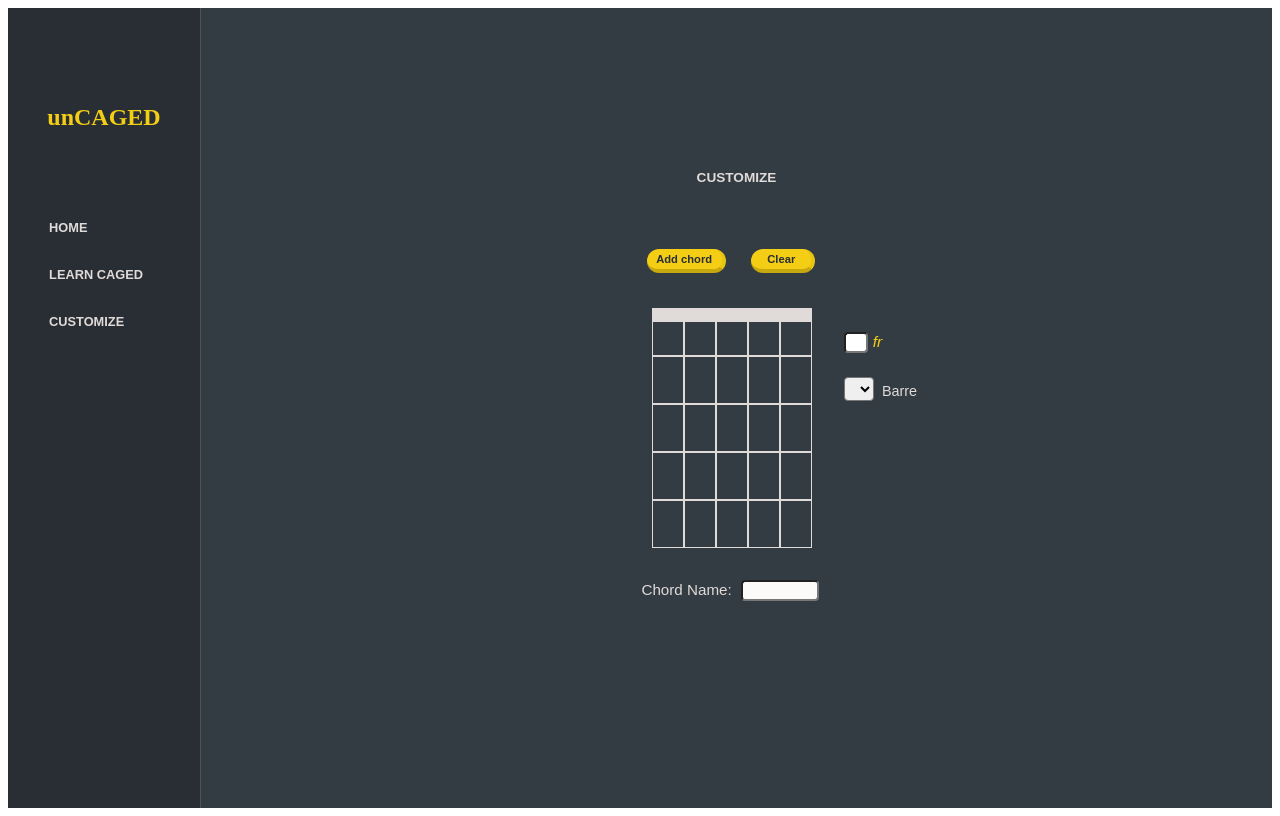
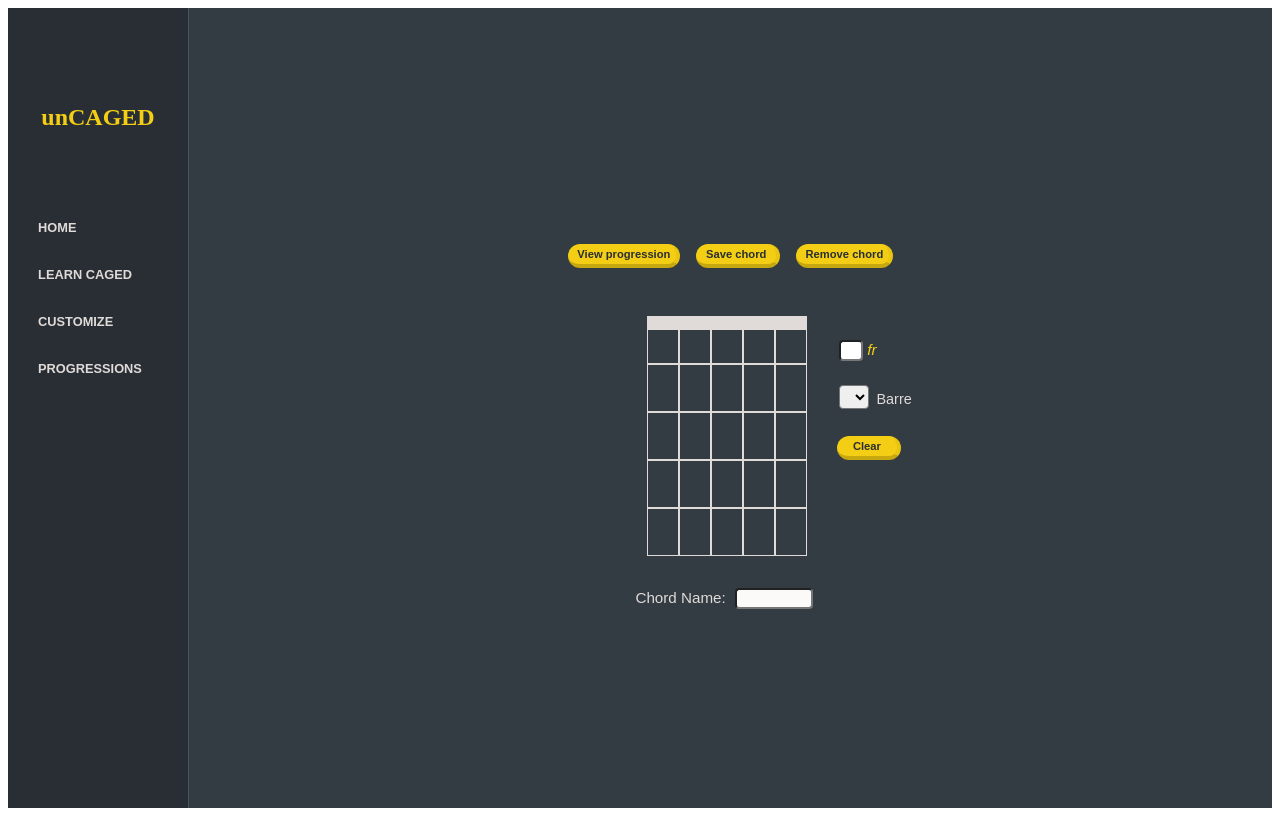
Before and after one commit to SamShubitz/CAGED-Guitar-App, a React (Vite) app: page /Customize in a window 1280 px wide. Built offline with nearby package versions, Linux system fonts and the light colour scheme.

Commit message:
added a fully functional customize section

```diff
--- a/src/App.css
+++ b/src/App.css
@@ -1,6 +1,6 @@
 .app {
   display: flex;
-  height: 100vh;
+  min-height: 100vh;
 }
 
 h1, li {
@@ -12,26 +12,28 @@ li {
   list-style: none;
 }
 
-p, a, label {
+p, a, label, .progressions {
   font-family: 'karla', sans-serif;
   color: #E0DBD8;
   font-size: 1.1rem;
 }
 
-a {
+a, .progressions {
   text-decoration: none;
   font-weight: bold;
   font-size: .8rem;
   display: block;
 }
 
-a:hover {
-  color:#939199
+.progressions:hover, a:hover {
+  color:#939199;
+  cursor: pointer;
 }
 
 .side-nav {
   background-color: #282e34;
-  width: 12rem;
+  width: 180px;
+  flex-shrink: 0;
   position: sticky;
   left: 0px;
   border-right: 1px solid #4d5359;
@@ -95,6 +97,7 @@ a:hover {
   align-items: center;
   flex-flow: wrap;
   margin-top: 2rem;
+  z-index: 2;
 }
 
 .button-section-header {
@@ -122,13 +125,14 @@ button {
 }
 
 button:hover {
-    background-color: #dfbd10;
-    color: #E0DBD8;
+  background-color: #dfbd10;
+  color: #E0DBD8;
 }
 
 .chord-diagram {
   display: flex;
-  width: 10rem;
+  margin-left: 2rem;
+  width: 12rem;
 }
 
 .barre-fret-indicator {
@@ -145,23 +149,21 @@ button:hover {
   border-radius: 4px;
 }
 
-.custom-interface {
-  flex-grow: 1;
-  background-color: #333b43;
-  display: flex;
-  flex-direction: column;
-  align-items: center;
-  justify-content: center;
+.chord-list-header {
+  font-size: 1rem;
+  align-self: flex-start;
+  margin-left: 5rem;
+  margin-bottom: -.2rem;
 }
 
-.custom-button-section {
+.chord-name-list {
+  align-self: flex-start;
+  margin-left: 5rem;
+  margin-right: 1rem;
   display: flex;
-  height: 4rem;
-  gap: .6rem;
-  align-items: flex-end;
-  margin-bottom: -.8rem;
-  margin-right: .7rem;
-  z-index: 1;
+  flex-wrap: wrap;
+  gap: 1rem;
+  padding: 0rem;
 }
 
 .custom-chord-diagram {
@@ -170,7 +172,7 @@ button:hover {
 }
 
 .custom-chord-diagram > .custom-fretboard {
-  margin-left: 6rem;
+  margin-left: 6.5rem;
 }
 
 .diagram-controls {
@@ -187,14 +189,20 @@ button:hover {
   padding-bottom: .5rem;
 }
 
+.clear-button {
+  position: relative;
+  right: .6rem;
+  bottom: .3rem;
+}
+
 .barre-select {
   padding-top: .3rem;
+  margin-right: .5rem;
   border-radius: 4px;
 }
 
 .barre-select-text {
   display: inline;
-  margin-left: .5rem;
   font-size: .9rem;
 }
 
@@ -202,7 +210,7 @@ button:hover {
   padding-top: 2rem;
   padding-left: 1.2rem;
   margin-right: 2rem;
-  height: 3rem;
+  height: 2rem;
 }
 
 .chord-name-input > label {
@@ -222,6 +230,83 @@ button:hover {
 .save-form > button {
   padding-inline: .6rem;
   padding-block: .6rem;
+}
+
+.remove-button {
+  padding-left: .6rem;
+}
+
+.view-mode {
+  display: flex;
+  flex-direction: column;
+  justify-content: center;
+  align-items: center;
+}
+
+.view-progression-button {
+  padding-left: .6rem;
+  padding-block: .6rem;
+}
+
+.view-mode-button-section {
+  padding-block: 2rem;
+  gap: 1rem;
+  width: 8rem;
+  position: absolute;
+  top: 1rem;
+  left: 13rem;
+}
+
+.view-mode-button-section > li {
+  font-family: 'karla', sans-serif;
+  color: #E0DBD8;
+  font-size: .9rem;
+  font-weight: bolder;
+  padding-block: .5rem;
+}
+
+.save-progression-button {
+  font-family: 'karla', sans-serif;
+  color: #E0DBD8;
+  font-size: .9rem;
+  font-weight: bolder;
+  background-color: transparent;
+  border: none;
+  width: 9rem;
+  position: relative;
+  right: 1.25rem;
+  bottom: .8rem;
+}
+
+.save-progression-button:hover, .view-mode-button-section > li:hover {
+  color:#939199;
+  cursor: pointer;
+  background-color: transparent;
+}
+
+.view-mode > ul {
+  display: flex;
+  flex-wrap: wrap;
+  justify-content: center;
+}
+
+.progression-title-input {
+  background-color: transparent;
+  color: #F4CE14;
+  caret-color: #E0DBD8;
+  font-family: 'Playfair Display', serif;
+  border: none;
+  font-size: 2.2rem;
+  text-align: center;
+  margin-top: 7rem;
+  margin-left: 2.2rem;
+  margin-bottom: 1rem;
+}
+
+.chord-list-container {
+  position: absolute;
+  top: 3rem;
+  left: 9rem;
 }
 
 .fret-board {
--- a/src/Caged Section/CAGEDInterface.tsx
+++ b/src/Caged Section/CAGEDInterface.tsx
@@ -1,4 +1,4 @@
-import CustomFretboard from "../Fretboard";
+import Fretboard from "../Fretboard";
 import RootSelect from "../RootSelect";
 import ButtonSection from "./ButtonSection";
 import { useState } from "react";
@@ -25,9 +25,9 @@ const CAGEDInterface = () => {
     setCurrentName(name);
   };
 
-  const getFinalShape = (name, barre) => {
+  const getFinalShape = (barre) => {
     let finalShape;
-    if (name !== barre) {
+    if (isBarred) {
       finalShape = shapes[barre]
         .filter((fret) => fret >= 6)
         .map((fret) => fret + 6);
@@ -74,7 +74,7 @@ const CAGEDInterface = () => {
   };
 
   const buildChord = () => {
-    const finalShape = getFinalShape(currentName, currentBarre);
+    const finalShape = getFinalShape(currentBarre);
     const barreIndicator = getBarreIndicator(currentName, currentBarre);
     const finalChord = {
       name: currentName,
@@ -94,7 +94,7 @@ const CAGEDInterface = () => {
       <p className="button-section-header">Select a shape:</p>
       <ButtonSection handleBarreChange={handleBarreChange} />
       <div className="chord-diagram">
-        <CustomFretboard chord={finalChord} caged={true} />
+        <Fretboard chord={finalChord} caged={true} />
         {isBarred && finalChord.barreIndicator && (
           <p className="barre-fret-indicator">{`${finalChord.barreIndicator}fr`}</p>
         )}
--- a/src/ChordProgression.tsx
+++ /dev/null
@@ -1,3 +0,0 @@
-const ChordProgression = ({ progression }) => {
-  return null;
-};
--- a/src/Custom Section/CustomInterface.tsx
+++ b/src/Custom Section/CustomInterface.tsx
@@ -1,4 +1,5 @@
 import Fretboard from "../Fretboard";
+import ViewModeInterface from "../ViewModeInterface";
 import { useState } from "react";
 
 const CustomInterface = () => {
@@ -10,6 +11,11 @@ const CustomInterface = () => {
     barreIndicator: "",
   });
   const [progression, setProgression] = useState([]);
+  const [viewMode, setViewMode] = useState(false);
+  const displayProgression =
+    progression.length >= 17
+      ? [...progression.slice(0, 16), { name: "..." }]
+      : [...progression];
 
   const handleClear = () => {
     setChord({
@@ -19,6 +25,10 @@ const CustomInterface = () => {
       barre: "",
       barreIndicator: "",
     });
+  };
+
+  const handleChordClear = () => {
+    setProgression([...progression.slice(0, progression.length - 1)]);
   };
 
   const handleSelect = (e) => {
@@ -46,6 +56,10 @@ const CustomInterface = () => {
     });
   };
 
+  const toggleViewMode = () => {
+    setViewMode(!viewMode);
+  };
+
   const handleSave = (e) => {
     e.preventDefault();
     setProgression((prevProgression) => [...prevProgression, chord]);
@@ -53,27 +67,40 @@ const CustomInterface = () => {
   };
 
   return (
-    <div className="custom-interface">
-      <p
-        style={{
-          fontSize: ".85rem",
-          fontWeight: "bolder",
-          marginBottom: "1.5rem",
-        }}
+    <div className="caged-diagram-interface">
+      {!viewMode ? (
+        <>
+          <div className="chord-list-container">
+            {progression.length !== 0 && (
+              <p className="chord-list-header">Chord List</p>
+            )}
+            <ul className="chord-name-list">
+              {displayProgression.map((chord, index) => (
+                <li key={index}>{chord.name}</li>
+              ))}
+            </ul>
+          </div>
+          <div className="button-section">
+            <button
+              className="view-progression-button"
+              onClick={toggleViewMode}
             >
-        CUSTOMIZE
-      </p>
-      <div className="custom-button-section">
-        <form className="save-form" onSubmit={handleSave}>
-          <button type="submit">Add chord</button>
+              View progression
+            </button>
+            <form id="save-form" className="save-form" onSubmit={handleSave}>
+              <button type="submit">Save chord</button>
             </form>
-        <button className="clear-button" onClick={handleClear}>
-          Clear
+            <button className="remove-button" onClick={handleChordClear}>
+              Remove chord
             </button>
           </div>
           <div className="custom-chord-diagram">
             <div className="custom-fretboard">
-          <Fretboard chord={chord} handleClick={handleClick} customize={true} />
+              <Fretboard
+                chord={chord}
+                handleClick={handleClick}
+                customize={true}
+              />
             </div>
             <div className="diagram-controls">
               <label
@@ -106,27 +133,39 @@ const CustomInterface = () => {
                 </select>
                 <p className="barre-select-text">Barre</p>
               </label>
+              <button className="clear-button" onClick={handleClear}>
+                Clear
+              </button>
             </div>
           </div>
-      <div className="chord-name-input">
+          <form className="chord-name-input">
             <label htmlFor="chord-name">Chord Name: </label>
             <input
               type="text"
               id="chord-name"
               name="chord-name"
               className="chord-name"
+              maxLength={9}
               required
+              form="save-form"
               value={chord.name}
               onChange={(e) =>
-            setChord((prevChord) => ({ ...prevChord, name: e.target.value }))
+                setChord((prevChord) => ({
+                  ...prevChord,
+                  name: e.target.value,
+                }))
               }
             />
-      </div>
-      <ul>
-        {progression.map((chord, index) => (
-          <li key={index}>{chord.name}</li>
-        ))}
-      </ul>
+          </form>
+        </>
+      ) : (
+        <ViewModeInterface
+          progression={progression}
+          setProgression={setProgression}
+          viewMode={viewMode}
+          setViewMode={setViewMode}
+        />
+      )}
     </div>
   );
 };
--- a/src/SideNav.tsx
+++ b/src/SideNav.tsx
@@ -14,6 +14,7 @@ const SideNav = () => {
         <li>
           <Link to="/Customize">CUSTOMIZE</Link>
         </li>
+        <li className="progressions">PROGRESSIONS</li>
       </ul>
     </nav>
   );
--- /dev/null
+++ b/src/ViewModeInterface.tsx
@@ -0,0 +1,71 @@
+import Fretboard from "./Fretboard";
+import { useState } from "react";
+
+const ViewModeInterface = ({
+  progression,
+  setProgression,
+  viewMode,
+  setViewMode,
+}) => {
+  const [progressionTitle, setProgressionTitle] = useState("");
+  const userProgression = progression.map((chord, index) => (
+    <li key={index}>
+      <div className="chord-diagram">
+        <Fretboard chord={chord} className="display-fret-board" />
+        {chord.barreIndicator && (
+          <p className="barre-fret-indicator">{`${chord.barreIndicator}fr`}</p>
+        )}
+      </div>
+      <p className="name-display" style={{ textAlign: "center" }}>
+        {chord.name}
+      </p>
+    </li>
+  ));
+
+  const toggleViewMode = () => {
+    setViewMode(!viewMode);
+  };
+
+  const handleSubmit = (e) => {
+    e.preventDefault();
+    const userProgression = {
+      title: progressionTitle,
+      progression: [...progression],
+    };
+    localStorage.setItem("userProgression", JSON.stringify(userProgression));
+    toggleViewMode();
+    setProgression([]);
+  };
+
+  const handleChange = (e) => {
+    setProgressionTitle(e.target.value);
+  };
+
+  return (
+    <div className="view-mode">
+      <div className="view-mode-button-section">
+        <li onClick={toggleViewMode}>Go back</li>
+        <form id="save-progression-form" onSubmit={(e) => handleSubmit(e)}>
+          <button className="save-progression-button" type="submit">
+            Save progression
+          </button>
+        </form>
+      </div>
+      {progression.length !== 0 ? (
+        <input
+          className="progression-title-input"
+          placeholder="Untitled"
+          form="save-progression-form"
+          required
+          onChange={(e) => handleChange(e)}
+          value={progressionTitle}
+        ></input>
+      ) : (
+        <p>No chords added yet</p>
+      )}
+      <ul>{userProgression}</ul>
+    </div>
+  );
+};
+
+export default ViewModeInterface;
```
Lines whose indentation alone changed are shown as unchanged.
